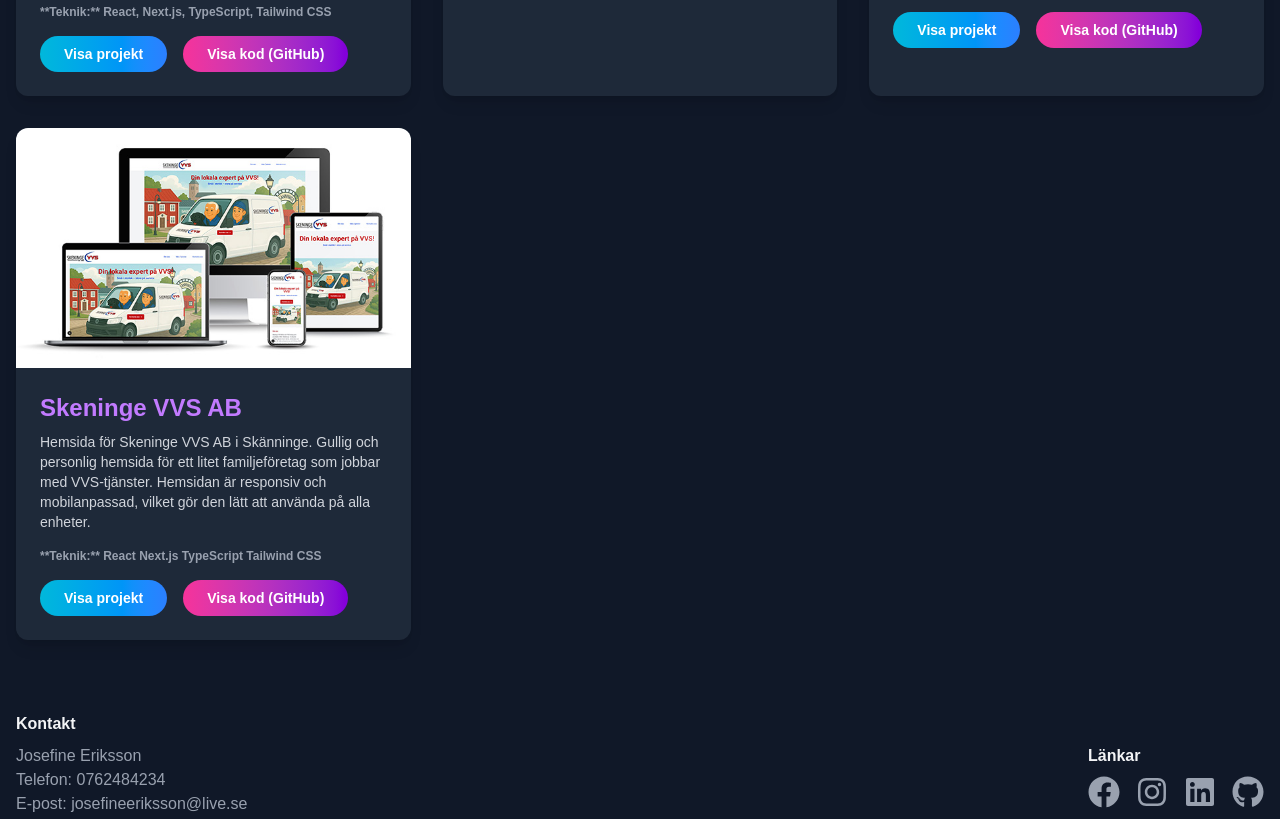
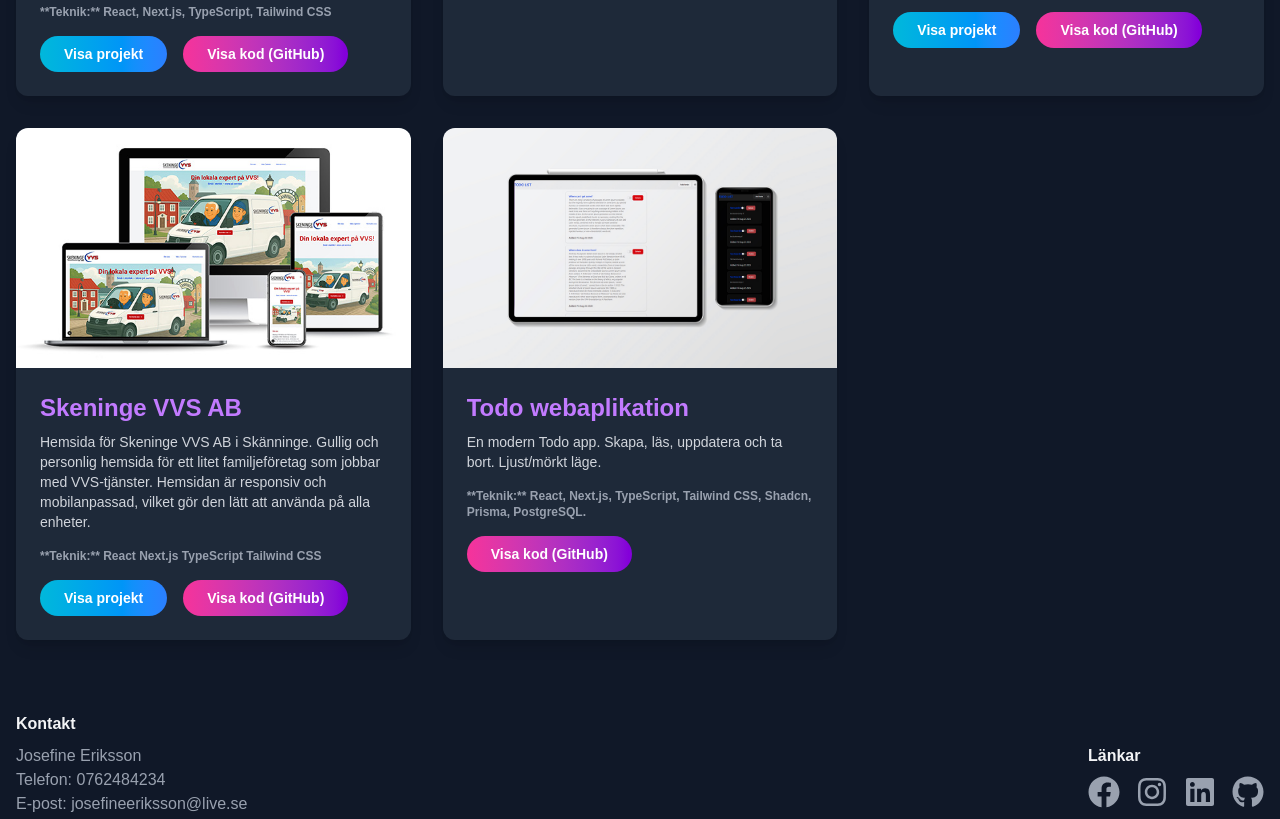
Before and after one commit to knixan/josefinecvportfolio, a Next.js app: page /portfolio in a window 1280 px wide. Shown: the part 640-1459 px from the top of the page. Built offline with nearby package versions, Linux system fonts and the light colour scheme.

Commit message:
portfolio

```diff
--- a/src/app/portfolio/page.tsx
+++ b/src/app/portfolio/page.tsx
@@ -185,6 +185,41 @@
               </div>
             </div>
           </div>
+          {/* Projekt 3: Mammas Väder */}
+          <div className="bg-gray-800 rounded-xl shadow-lg overflow-hidden transform transition-transform duration-300 hover:scale-105 hover:shadow-2xl">
+            <div className="relative h-60 overflow-hidden">
+              <Image
+                src="/Image/mockup-todoprisma.jpg"
+                alt="Todo-prisma"
+                fill
+                style={{ objectFit: "cover" }}
+                className="transition-transform duration-300 hover:scale-110"
+              />
+            </div>
+            <div className="p-6">
+              <h3 className="text-2xl font-semibold text-purple-400 mb-2">
+                Todo webaplikation
+              </h3>
+              <p className="text-gray-300 text-sm mb-4">
+                En modern Todo app. Skapa, läs, uppdatera och ta bort.
+                Ljust/mörkt läge.
+              </p>
+              <p className="text-gray-400 font-semibold text-xs mb-4">
+                **Teknik:** React, Next.js, TypeScript, Tailwind CSS, Shadcn,
+                Prisma, PostgreSQL.
+              </p>
+              <div className="flex flex-col md:flex-row gap-4">
+                <Link
+                  href="https://github.com/knixan/todoprisma"
+                  className="inline-block bg-gradient-to-r from-pink-500 to-purple-700 text-white font-bold py-2 px-6 rounded-full text-sm hover:from-purple-700 hover:to-pink-500 transition-all duration-300"
+                  target="_blank"
+                  rel="noopener noreferrer"
+                >
+                  Visa kod (GitHub)
+                </Link>
+              </div>
+            </div>
+          </div>
         </div>
       </div>
     </div>
```
Also changed, not shown: public/Image/mockup-todoprisma.jpg (added).
